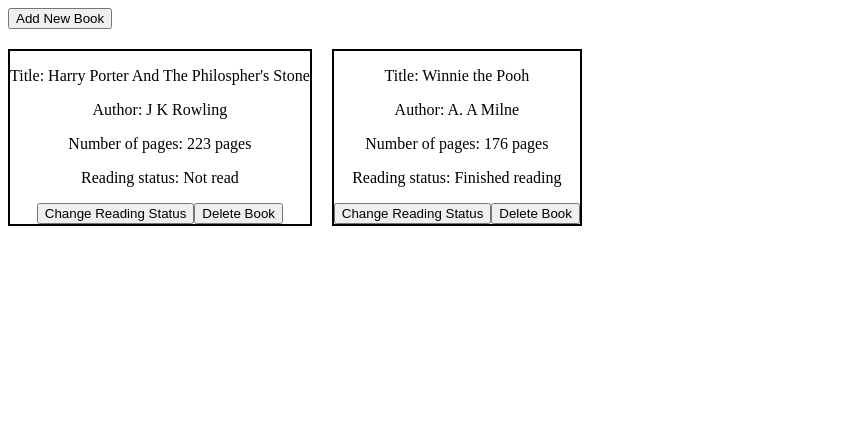
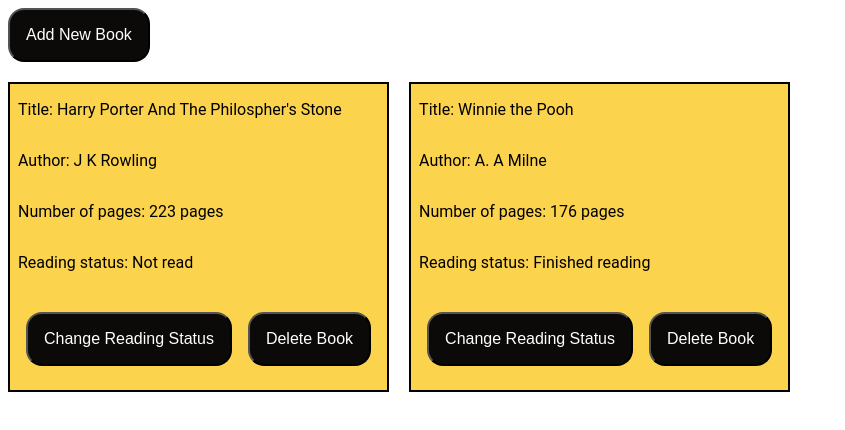
Before and after one commit to Stephenasembo/library, a plain HTML site: page index.html in a window 1280 px wide. Shown: the whole page, without its empty margins (0-845 px from the left). Drawn offline with Linux system fonts and the light colour scheme.

Commit message:
Style And Align Elements

```diff
--- a/javascript.js
+++ b/javascript.js
@@ -95,6 +95,7 @@ function displayNewBook (book) {
     readpara.innerText = `Reading status: ${readStatus}`;
     card.appendChild(readpara);
 
+    const btnPara = document.createElement('p');
     const readingStatus = document.createElement('button');
     readingStatus.textContent = 'Change Reading Status';
     readingStatus.addEventListener('click', () => {
@@ -109,9 +110,11 @@ function displayNewBook (book) {
                 readpara.innerText = `Reading status: ${readStatus}`;
             }
     });
-    card.appendChild(readingStatus);
 
-    deleteBook(card);
+    btnPara.appendChild(readingStatus)
+    deleteBook(card, btnPara);
+
+    card.appendChild(btnPara);
 
     output.appendChild(card);
 }
@@ -145,12 +148,12 @@ function inputError (title, author, pages, readStatus) {
     return false;
 }
 
-function deleteBook (card) {
+function deleteBook (card, btnPara) {
     const deleteBtn = document.createElement('button');
     deleteBtn.textContent = 'Delete Book';
 
     deleteBtn.addEventListener('click', () => {
         output.removeChild(card);
     })
-    card.appendChild(deleteBtn);
+    btnPara.appendChild(deleteBtn);
 }
--- a/styles.css
+++ b/styles.css
@@ -1,7 +1,20 @@
+body {
+    font-family: Roboto, system-ui, -apple-system, BlinkMacSystemFont, 'Segoe UI', Oxygen, Ubuntu, Cantarell, 'Open Sans', 'Helvetica Neue', sans-serif;
+}
+
+
 output div {
     border: 2px solid black;
     min-width: 150px;
-    text-align: center;
+    display: grid;
+    grid-template-columns: 1fr;
+    grid-template-rows: repeat(5, auto);
+    background-color: #fcd34d;
+}
+
+output p {
+    margin-left: 8px;
+    margin-right: 8px;
 }
 
 output {
@@ -19,3 +32,25 @@ fieldset {
 fieldset div {
     flex: 1;
 }
+
+output button {
+    margin: 8px;
+}
+
+button:not(form button){
+    padding: 16px;
+    border-radius: 16px;
+    font-size: 1rem;
+    background-color: #0c0a09;
+    color: #fff;
+    width: max-content;
+}
+
+button:hover{
+    background-color: #737373;
+}
+
+form button {
+    padding: 8px;
+    border-radius: 8px;
+}
```
